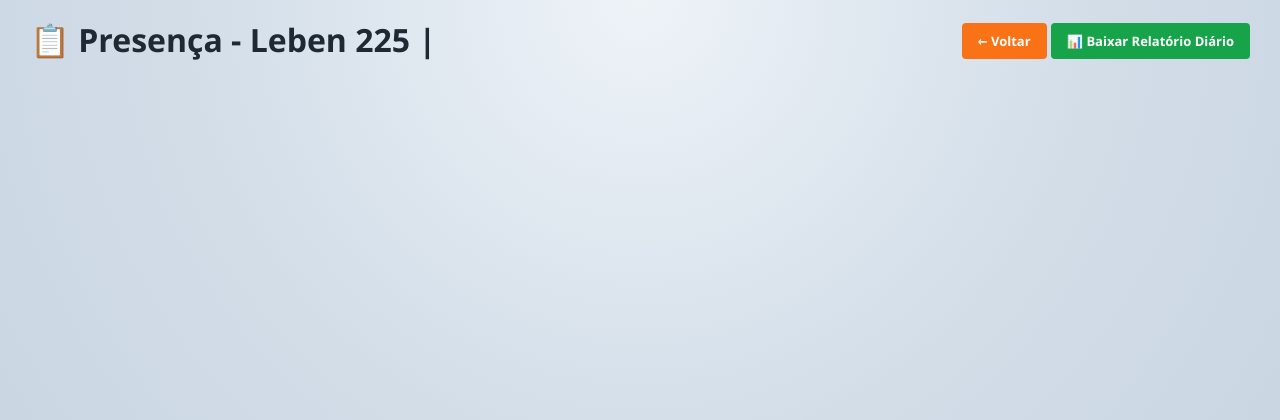
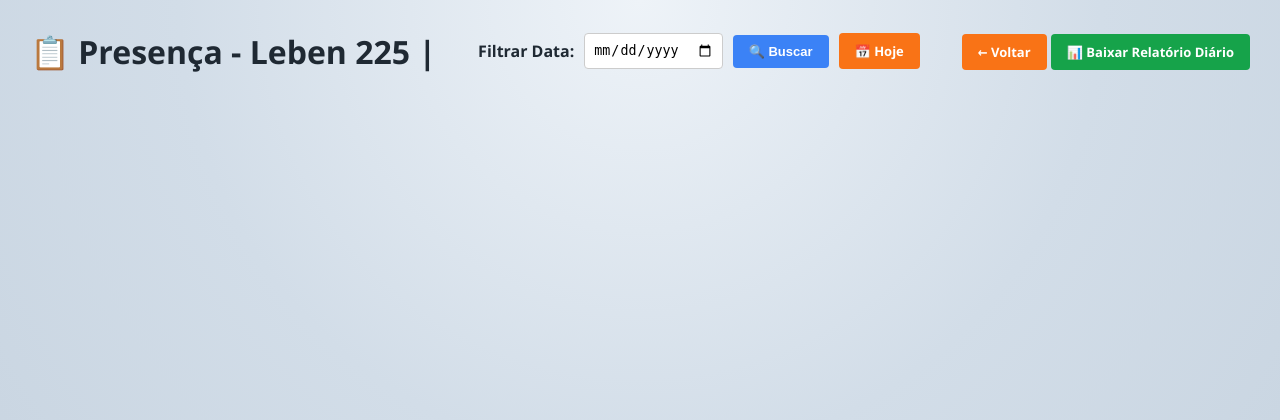
Before and after one commit to G-Khalil/Projeto, a Django app: template controle_obra/acessos/templates/acessos/lista_presenca_hoje.html in a window 1280 px wide. Shown: the top 420 px of the page. Run offline with Django 5.2, Linux system fonts and the light colour scheme; the template is opened without the code that fills it, so the values that code supplies are empty.

Commit message:
Add date filter form to lista_presenca_hoje template
Added a date filter form to the attendance list page.

```diff
--- a/controle_obra/acessos/templates/acessos/lista_presenca_hoje.html
+++ b/controle_obra/acessos/templates/acessos/lista_presenca_hoje.html
@@ -55,6 +55,12 @@
 <body>
     <div class="header">
         <h1>📋 Presença - Leben 225 | {{ data|date:"d/m/Y" }}</h1>
+                <form method="get" style="display: flex; gap: 10px; align-items: center; margin: 15px 0;">
+            <label style="font-weight: bold; color: #1f2933;">Filtrar Data:</label>
+            <input type="date" name="data" value="{{ data|date:'Y-m-d' }}" style="padding: 8px; border-radius: 4px; border: 1px solid #ccc;">
+            <button type="submit" class="btn btn-admin" style="background: #3b82f6;">🔍 Buscar</button>
+            <a href="/acessos/hoje/" class="btn btn-admin">📅 Hoje</a>
+        </form>
         <div class="btn-group">
             <a href="/admin/" class="btn btn-admin">← Voltar</a>
             <a href="{% url 'exportar_relatorio_diario' %}?data={{ data|date:'Y-m-d' }}" class="btn btn-relatorio">📊 Baixar Relatório Diário</a>
```
